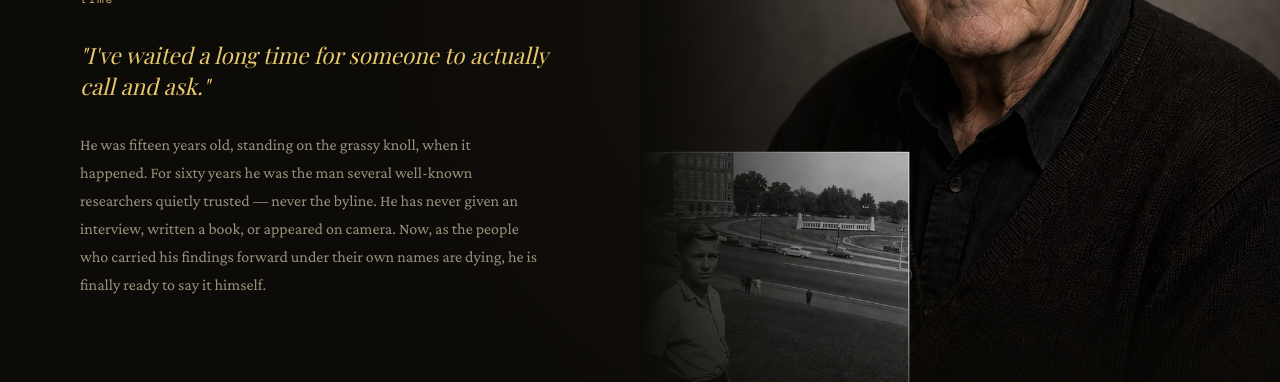
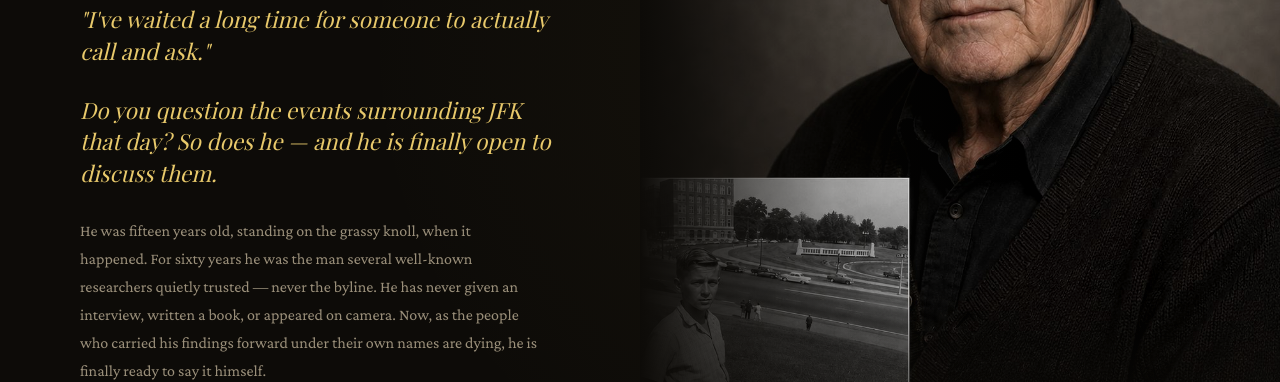
Before and after one commit to azzouley/talkwithicons, a website: page oswald.html in a window 1280 px wide. Shown: the part 418-800 px from the top of the page. Drawn offline with nearby package versions, Linux system fonts and the light colour scheme; no server answers; a web font is replaced by a local one.

Commit message:
Add direct hook line to Walter Hobbs's hero section
Reuses the existing .hero-tagline pattern (already used for his quote
directly above the bio paragraph) rather than adding new CSS. Placed
between the existing quote and the bio paragraph, so it reads as an
additional attention-grabbing line, not a replacement.

```diff
--- a/oswald.html
+++ b/oswald.html
@@ -112,6 +112,7 @@
       <h1 class="hero-name">Walter<br>Hobbs</h1>
       <p class="hero-dates">Born Fort Worth, 1948 · Speaking publicly for the first time</p>
       <p class="hero-tagline">"I've waited a long time for someone to actually call and ask."</p>
+      <p class="hero-tagline">Do you question the events surrounding JFK that day? So does he — and he is finally open to discuss them.</p>
       <p class="hero-desc">
         He was fifteen years old, standing on the grassy knoll, when it happened.
         For sixty years he was the man several well-known researchers quietly
```
